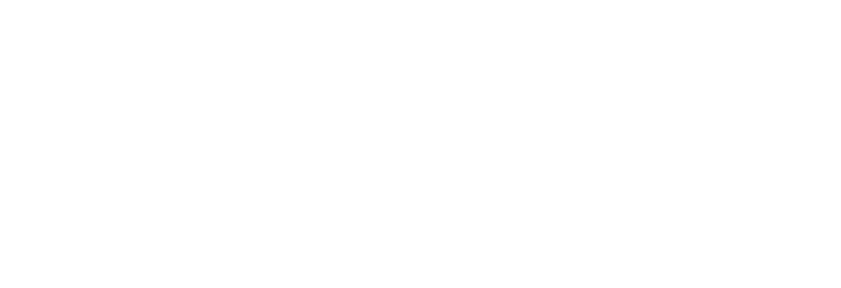
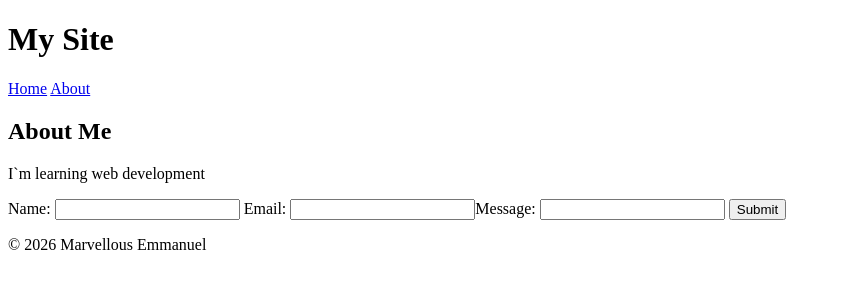
Before and after one commit to marvellousemmanuel12/my-profile-site, a plain HTML site: page index.html in a window 1280 px wide. Shown: the whole page, without its empty margins (0-841 px from the left). Drawn offline with Linux system fonts and the light colour scheme.

Commit message:
update website

```diff
--- a/index.html
+++ b/index.html
@@ -4,5 +4,33 @@
         <meta name="viewport" content="width=device-width, initial-scale=1.0">
         <meta charset="UTF-8.">
         <title>my profile site</title>
-        </head>
+    </head>
+    <body>
+      <header>
+          <h1>My Site</h1>
+          <nav>
+            <a href="home">Home</a>
+            <a href="about">About</a>
+          </nav>
+      </header>
+      <main>
+        <section id="about">
+            <h2>About Me</h2>
+            <p>I`m learning web development</p>
+        </section>
+      </main>
+      <form>
+        <label for="name">Name:</label>
+        <input type="text" id="name" name="name" required>
+        <label for="email">Email:</label>
+        <input type="email" id="email" name="email" required
+        <label for="message">Message:</label>
+        <input type="text" id="message" name="message" required
+        <textarea id="message" name="message" rows="5" required></textarea>
+        <button type="submit">Submit</button>
+      </form>
+      <footer>
+        <p>&copy; 2026 Marvellous Emmanuel</p>
+      </footer>
+    </body>
 </html>
```
